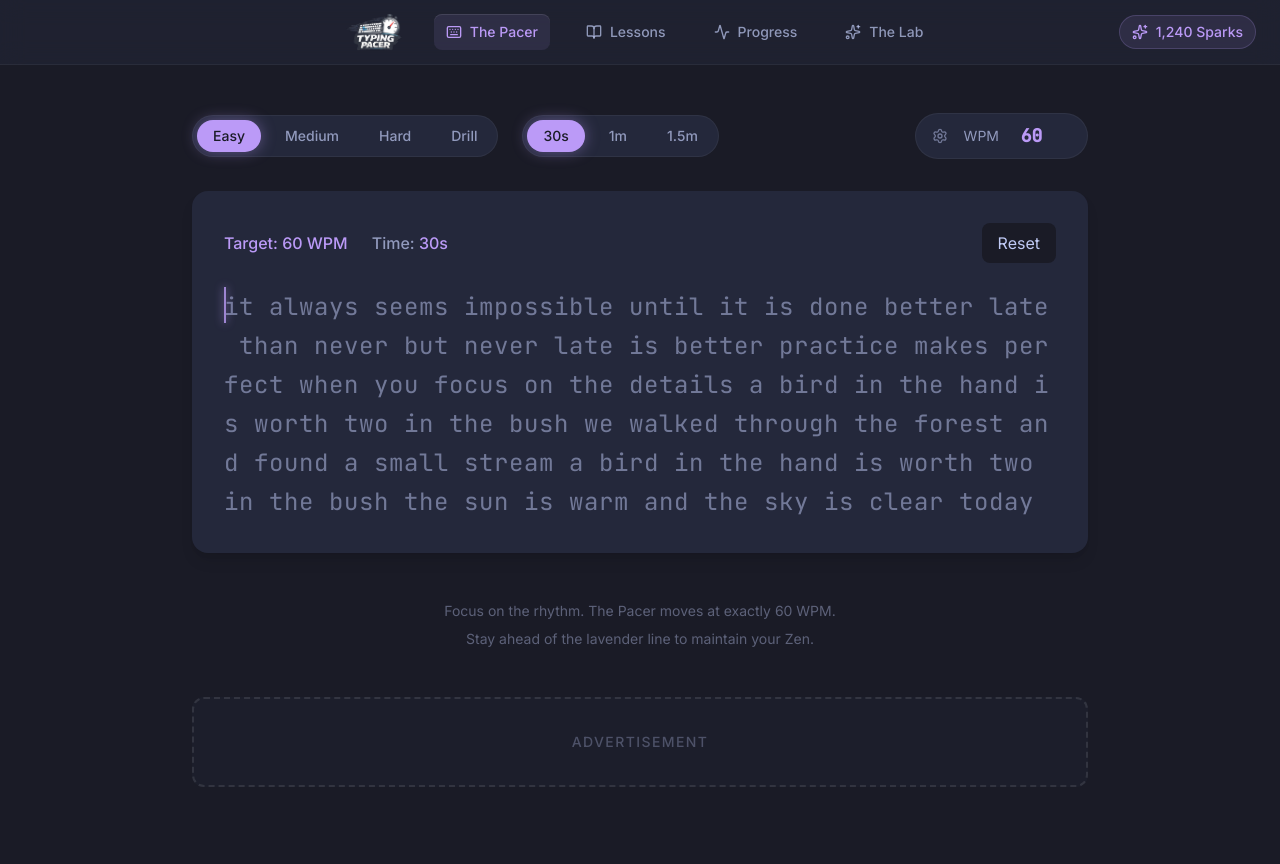
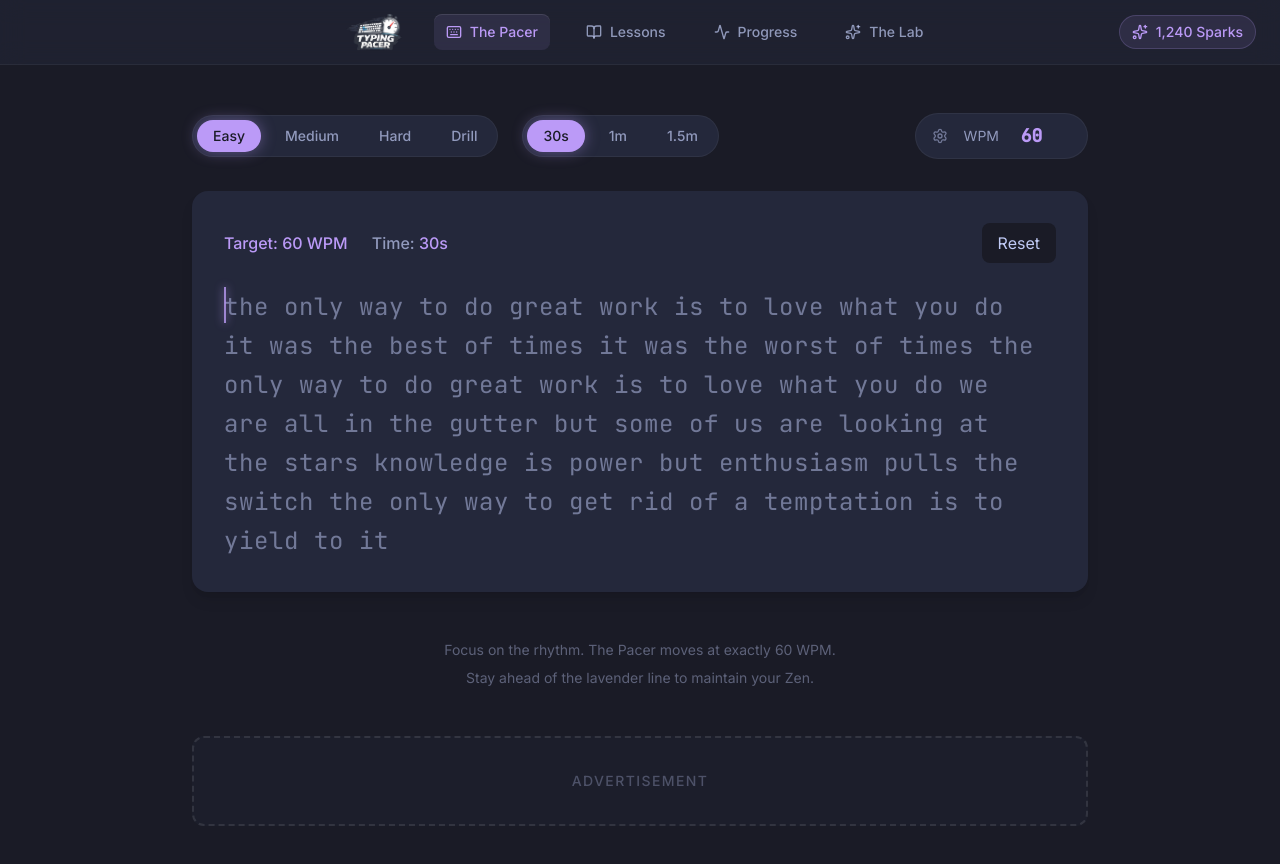
Before and after one commit to JaceBillion/typing-pacer, a React (Vite) app: page / in a window 1280 px wide. Shown: the top 864 px of the page. Before the commit the page ends 835 px from the top, so only its background shows below. Built offline with nearby package versions, Linux system fonts and the light colour scheme.

Commit message:
Add files via upload

```diff
--- a/src/components/TypingInterface.tsx
+++ b/src/components/TypingInterface.tsx
@@ -22,7 +22,16 @@ const EASY_SENTENCES = [
   "practice makes perfect when you focus on the details",
   "time flies when you are having fun",
   "better late than never but never late is better",
-  "a picture is worth a thousand words"
+  "a picture is worth a thousand words",
+  "it was the best of times it was the worst of times",
+  "all the worlds a stage and all the men and women merely players",
+  "i am no bird and no net ensnares me",
+  "there is nothing either good or bad but thinking makes it so",
+  "it is a truth universally acknowledged that a single man must be in want of a wife",
+  "we are all in the gutter but some of us are looking at the stars",
+  "the only way to get rid of a temptation is to yield to it",
+  "beware for i am fearless and therefore powerful",
+  "whatever our souls are made of his and mine are the same"
 ];
 
 const MEDIUM_SENTENCES = [
@@ -45,7 +54,16 @@ const MEDIUM_SENTENCES = [
   "In the middle of difficulty lies opportunity.",
   "What you get by achieving your goals is not as important as what you become.",
   "The best way to predict the future is to create it.",
-  "You are never too old to set another goal or to dream a new dream."
+  "You are never too old to set another goal or to dream a new dream.",
+  "It was the best of times, it was the worst of times, it was the age of wisdom.",
+  "I am no bird; and no net ensnares me: I am a free human being with an independent will.",
+  "There is nothing either good or bad, but thinking makes it so.",
+  "Beware; for I am fearless, and therefore powerful.",
+  "Whatever our souls are made of, his and mine are the same.",
+  "We are all in the gutter, but some of us are looking at the stars.",
+  "The only way to get rid of a temptation is to yield to it.",
+  "I would always rather be happy than dignified.",
+  "To love or have loved, that is enough. Ask nothing further."
 ];
 
 const HARD_SENTENCES = [
@@ -68,7 +86,15 @@ const HARD_SENTENCES = [
   "document.querySelectorAll('.btn').forEach(btn => btn.addEventListener('click', handler));",
   "git rebase -i HEAD~3 && git push origin main --force",
   "chmod 755 script.sh && ./script.sh --env=production",
-  "{\"name\": \"typing-pacer\", \"version\": \"1.0.0\", \"dependencies\": { \"react\": \"^18.2.0\" }}"
+  "{\"name\": \"typing-pacer\", \"version\": \"1.0.0\", \"dependencies\": { \"react\": \"^18.2.0\" }}",
+  "To be, or not to be, that is the question: Whether 'tis nobler in the mind to suffer...",
+  "It is a far, far better thing that I do, than I have ever done; it is a far, far better rest...",
+  "O Romeo, Romeo! wherefore art thou Romeo? Deny thy father and refuse thy name;",
+  "Water, water, every where, / And all the boards did shrink; / Nor any drop to drink.",
+  "Once upon a midnight dreary, while I pondered, weak and weary, Over many a quaint and curious volume...",
+  "\"I have love in me the likes of which you can scarcely imagine and rage the likes of which you would not believe.\" — Mary Shelley",
+  "\"It is a truth universally acknowledged, that a single man in possession of a good fortune, must be in want of a wife.\" — Jane Austen",
+  "\"All human wisdom is contained in these two words - Wait and Hope.\" — Alexandre Dumas"
 ];
 
 function generateText(difficulty: 'Easy' | 'Medium' | 'Hard', minLength: number = 150) {
@@ -358,17 +384,37 @@ export default function TypingInterface({ targetWpm, difficulty = 'Easy', custom
         />
 
         {/* The Text */}
-        <div ref={textContainerRef} className="relative z-0 text-frosted-text/50 select-none">
-          {text.split('').map((char, i) => {
-            let colorClass = '';
-            if (i < input.length) {
-              colorClass = input[i] === char ? 'text-lavender-accent' : 'text-coral-error bg-coral-error/20 rounded-sm';
-            }
+        <div ref={textContainerRef} className="relative z-0 text-frosted-text/50 select-none flex flex-wrap">
+          {text.split(' ').map((word, wordIdx, wordsArray) => {
+            const startIndex = wordsArray.slice(0, wordIdx).join(' ').length + (wordIdx > 0 ? 1 : 0);
 
             return (
-              <span key={i} className={`char-span inline-block ${colorClass}`}>
-                {char === ' ' ? '\u00A0' : char}
-              </span>
+              <div key={wordIdx} className="flex whitespace-pre">
+                {word.split('').map((char, charIdx) => {
+                  const i = startIndex + charIdx;
+                  let colorClass = '';
+                  if (i < input.length) {
+                    colorClass = input[i] === char ? 'text-lavender-accent' : 'text-coral-error bg-coral-error/20 rounded-sm';
+                  }
+                  return (
+                    <span key={i} className={`char-span ${colorClass}`}>
+                      {char}
+                    </span>
+                  );
+                })}
+                {wordIdx < wordsArray.length - 1 && (() => {
+                  const i = startIndex + word.length;
+                  let colorClass = '';
+                  if (i < input.length) {
+                    colorClass = input[i] === ' ' ? 'text-lavender-accent' : 'text-coral-error bg-coral-error/20 rounded-sm';
+                  }
+                  return (
+                    <span key={i} className={`char-span ${colorClass}`}>
+                      {' '}
+                    </span>
+                  );
+                })()}
+              </div>
             );
           })}
         </div>
```
